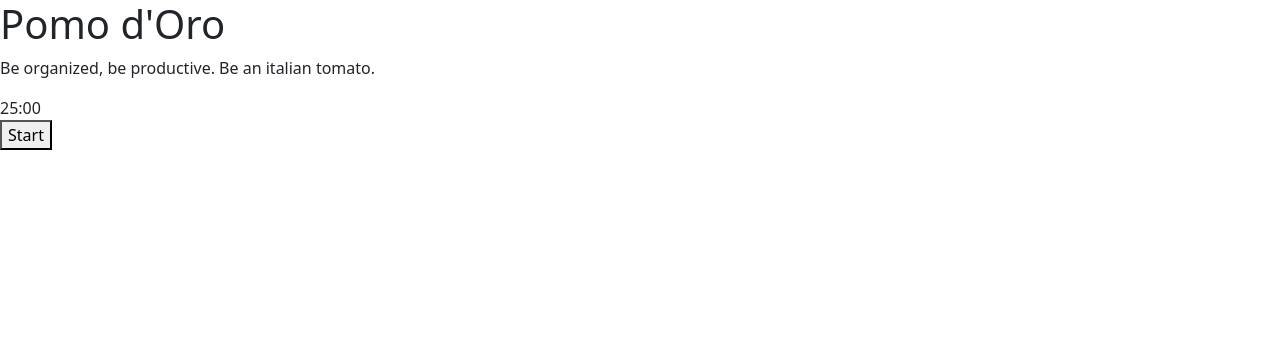
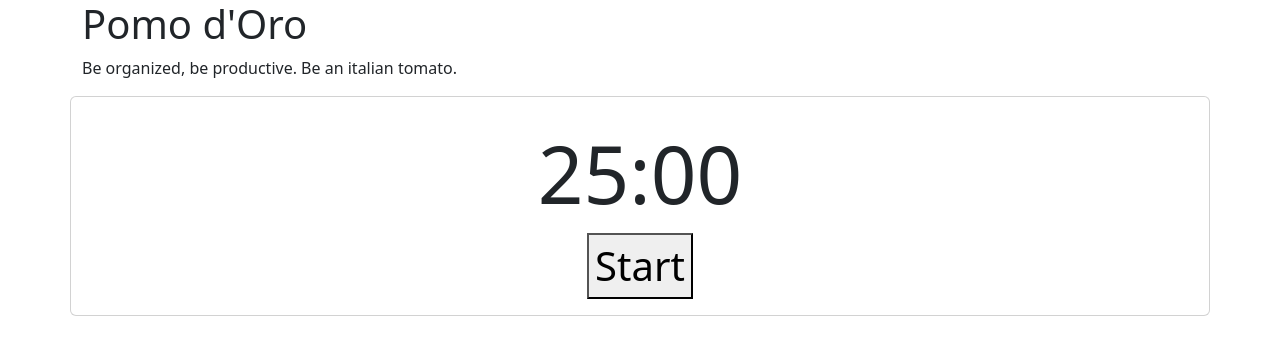
Before and after one commit to ricard-ferrero/pomodoro, a plain HTML site: page index.html in a window 1280 px wide. Drawn offline with nearby package versions, Linux system fonts and the light colour scheme.

Commit message:
Trying styles with bootstrap

```diff
--- a/index.html
+++ b/index.html
@@ -3,25 +3,26 @@
 <head>
 	<meta charset="utf-8">
 	<meta http-equiv="X-UA-Compatible" content="IE=edge">
+	<meta name="viewport" content="width=device-width, initial-scale=1">
 	<title>Pomo d'Oro - with <3 by Ricard Ferrero</title>
 	<link href="https://cdn.jsdelivr.net/npm/bootstrap@5.2.1/dist/css/bootstrap.min.css" rel="stylesheet" integrity="sha384-iYQeCzEYFbKjA/T2uDLTpkwGzCiq6soy8tYaI1GyVh/UjpbCx/TYkiZhlZB6+fzT" crossorigin="anonymous">
 
 </head>
 <body>
-	<header id="header" class="">
-		<h1>Pomo d'Oro</h1>
+	<header id="header" class="container">
+		<h1 class="">Pomo d'Oro</h1>
 		<p>Be organized, be productive. Be an italian tomato.</p>
 	</header><!-- /header -->
-	<main>
+	<main class="container card">
 		<div id="container-options">
-
 		</div>
-		<div id="container-chrono">
-			<div id="chrono-time">25:00</div>
+		<div id="container-chrono" class="card-body text-center fs-1">
+			<div id="chrono-time" style="font-size: 5rem;">25:00</div>
 			<button id="chrono-button" class="waiting">Start</button>
 		</div>
 	</main>
 
 	<script type="text/javascript" src="app.js"></script>
+	<script type="text/javascript" src="https://cdn.jsdelivr.net/npm/bootstrap@5.2.2/dist/js/bootstrap.bundle.min.js"></script>
 </body>
 </html>
```
